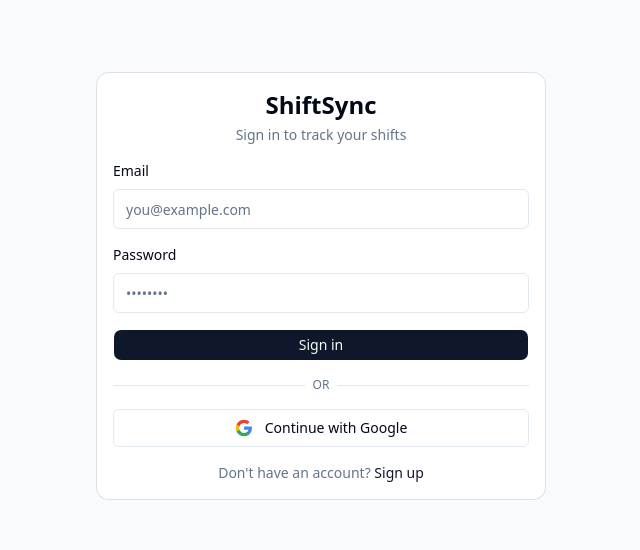
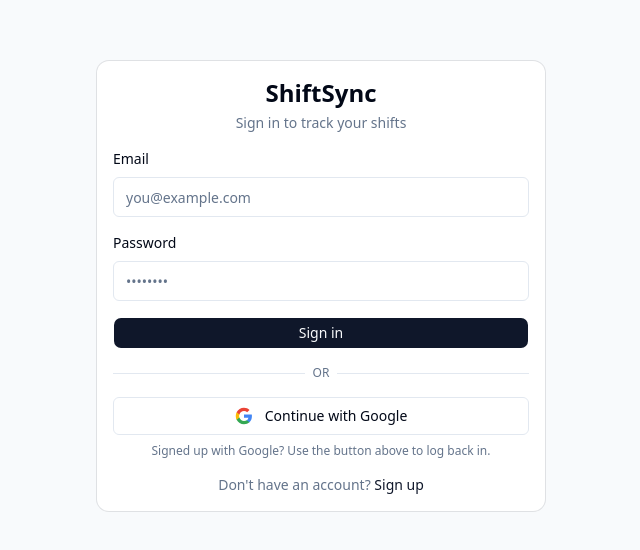
Before and after one commit to WadekarPrashant/shiftsync, a Next.js app: page /login in a window 1280 px wide. Shown: the part 114-664 px from the top of the page, without its empty margins (319-959 px from the left). Built offline with nearby package versions, Linux system fonts and the light colour scheme; no server answers.

Commit message:
Add Google login hint text

```diff
--- a/src/app/(auth)/login/page.tsx
+++ b/src/app/(auth)/login/page.tsx
@@ -108,6 +108,10 @@ export default function LoginPage() {
             Continue with Google
           </button>
 
+          <p className="text-center text-xs text-muted-foreground mt-2">
+            Signed up with Google? Use the button above to log back in.
+          </p>
+
           <p className="text-center text-sm text-slate-500 mt-4">
             Don&apos;t have an account?{' '}
             <Link href="/signup" className="text-slate-900 font-medium hover:underline">
```
